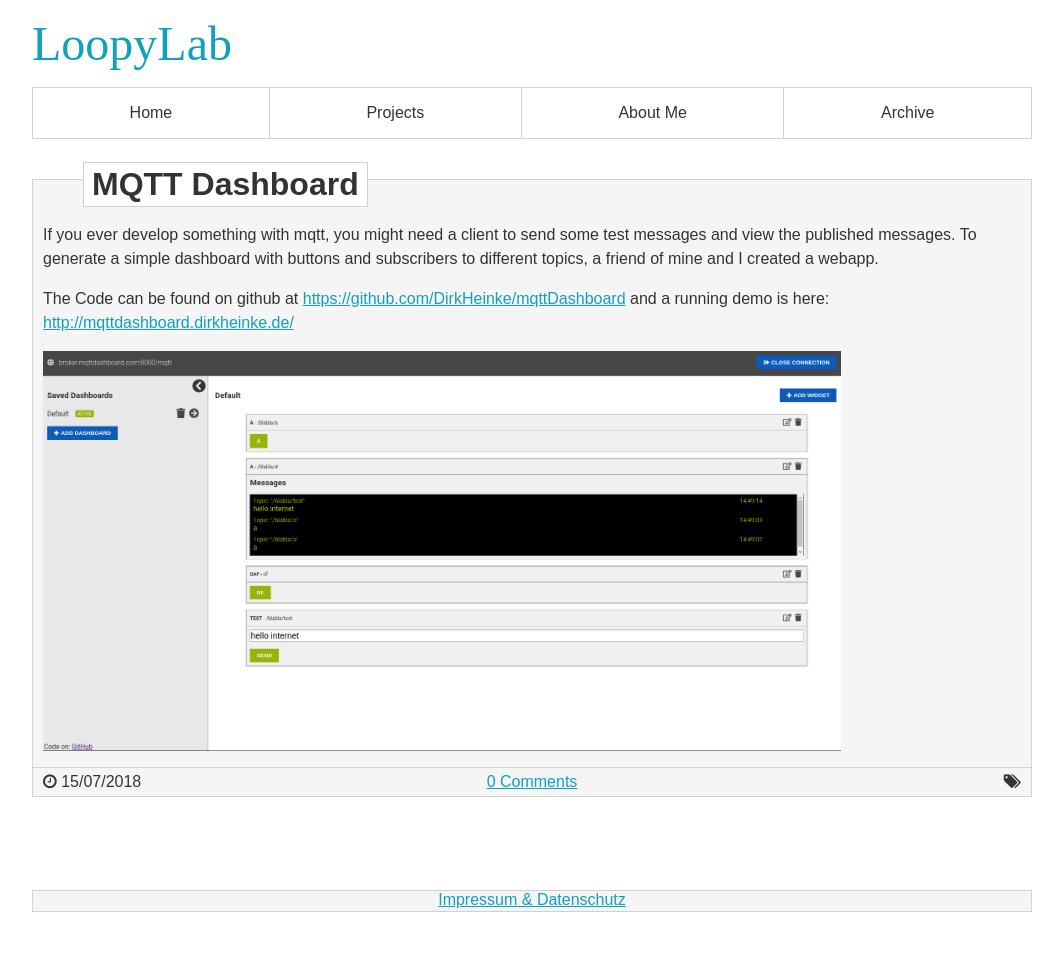
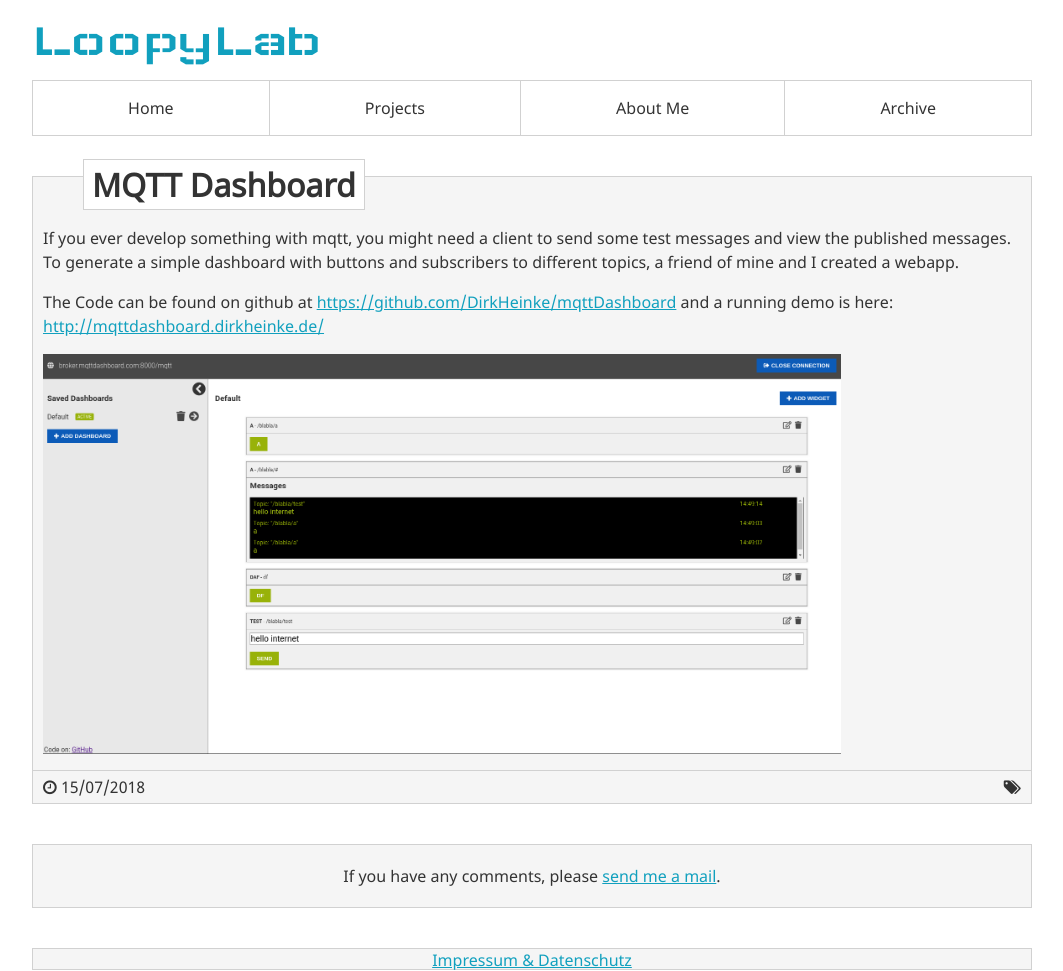
Before and after one commit to DirkHeinke/loopylab, a Jekyll site: the page built from _posts/2018-07-15-mqtt-dashboard.md, in a window 1280 px wide. Shown: the whole page, without its empty margins (108-1171 px from the left). Built offline with Jekyll 4.4.1, drawn with Linux system fonts in a browser that asks for light colours; nearby versions of some CDN libraries; some web fonts are replaced; comment, search, counter and statistics services are not loaded; before the commit the page ends 912 px from its top, so only the background shows below that.

Commit message:
Remove disqus and add local fonts

```diff
--- a/_includes/post.html
+++ b/_includes/post.html
@@ -15,7 +15,6 @@
         	<span class="date">
         		<i class="fa fa-clock-o"></i> {{ var.date | date: '%d/%m/%Y'}}
         	</span>
-            <span class="comments"><a href={{var.url}}#disqus_thread>0 Comments</a></span>
         	<span class="tags">
                 <i class="fa fa-tags"></i>
             	{% for tag in var.tags %}
--- a/_layouts/default.html
+++ b/_layouts/default.html
@@ -8,38 +8,11 @@
             {% include post.html v_post=page v_content=content %}
         </div>
         <div class="comments">
-            <div id="disqus_thread"></div>
-            <script type="text/javascript">
-                /* * * CONFIGURATION VARIABLES * * */
-                // Required: on line below, replace text in quotes with your forum shortname
-                var disqus_shortname = 'loopylab';
-                var disqus_identifier= '{{ page.id }}';
-
-                /* * * DON'T EDIT BELOW THIS LINE * * */
-                (function() {
-                    var dsq = document.createElement('script'); dsq.type = 'text/javascript'; dsq.async = true;
-                    dsq.src = '//' + disqus_shortname + '.disqus.com/embed.js';
-                    (document.getElementsByTagName('head')[0] || document.getElementsByTagName('body')[0]).appendChild(dsq);
-                })();
-            </script>
-            <noscript>Please enable JavaScript to view the <a href="https://disqus.com/?ref_noscript" rel="nofollow">comments powered by Disqus.</a></noscript>
+            If you have any comments, please <a href="mailto:loopylab@dirkheinke.de">send me a mail</a>.
         </div>
    </div>
 
     {% include footer.html %}
 
-    <script type="text/javascript">
-        /* * * CONFIGURATION VARIABLES * * */
-        var disqus_shortname = 'loopylab';
-
-        /* * * DON'T EDIT BELOW THIS LINE * * */
-        (function () {
-            var s = document.createElement('script'); s.async = true;
-            s.type = 'text/javascript';
-            s.src = '//' + disqus_shortname + '.disqus.com/count.js';
-            (document.getElementsByTagName('HEAD')[0] || document.getElementsByTagName('BODY')[0]).appendChild(s);
-        }());
-    </script>
-
 </body>
 </html>
--- a/static/style.scss
+++ b/static/style.scss
@@ -1,9 +1,26 @@
 ---
-# Stuff
 ---
 
-@import url(https://fonts.googleapis.com/css?family=Wallpoet);
-@import url(https://fonts.googleapis.com/css?family=Droid+Sans);
+/* wallpoet-regular - latin */
+@font-face {
+    font-family: 'Wallpoet';
+    font-style: normal;
+    font-weight: 400;
+    src: local(''),
+         url('fonts/wallpoet-v12-latin-regular.woff2') format('woff2'), /* Chrome 26+, Opera 23+, Firefox 39+ */
+         url('fonts/wallpoet-v12-latin-regular.woff') format('woff'); /* Chrome 6+, Firefox 3.6+, IE 9+, Safari 5.1+ */
+}
+
+
+/* noto-sans-regular - latin */
+@font-face {
+    font-family: 'Noto Sans';
+    font-style: normal;
+    font-weight: 400;
+    src: local(''),
+        url('fonts/noto-sans-v25-latin-regular.woff2') format('woff2'), /* Chrome 26+, Opera 23+, Firefox 39+ */
+        url('fonts/noto-sans-v25-latin-regular.woff') format('woff'); /* Chrome 6+, Firefox 3.6+, IE 9+, Safari 5.1+ */
+}
 
 $blueish: #11a0be;
 $lightgray: #D1D1D1;
@@ -28,7 +45,7 @@
     min-width: 300px;
 	margin: 0 auto;
     color: $textcolor;
-    font-family: 'Droid Sans', sans-serif;
+    font-family: 'Noto Sans', sans-serif;
     height: 100%;
 }
 
@@ -192,6 +209,14 @@
     text-align: center;
 }
 
+.comments {
+    text-align: center;
+    padding: 20px;
+    border: solid 1px $lightgray;
+    background-color: $darkgray;
+    margin-bottom: 40px;
+}
+
 .footer {
     border: solid 1px $lightgray;
     background-color: $darkgray;
```
Also changed, not shown: index.html (+0 -13 lines), static/fonts/noto-sans-v25-latin-regular.woff (added), static/fonts/noto-sans-v25-latin-regular.woff2 (added), static/fonts/wallpoet-v12-latin-regular.woff (added), static/fonts/wallpoet-v12-latin-regular.woff2 (added).
